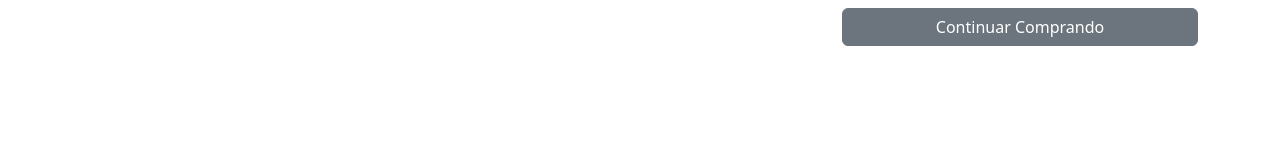
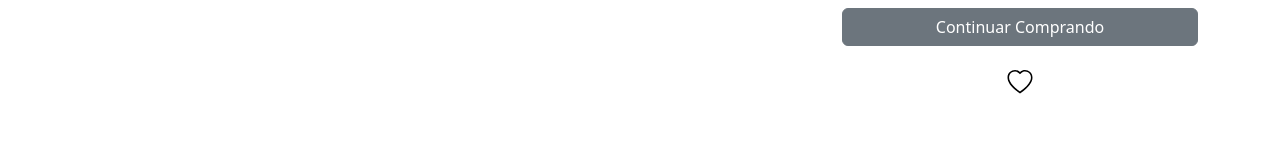
Before and after one commit to Lucasninevrau/SOFTWARE-Hoteis, a Next.js app: page /produto/1 in a window 1280 px wide. Shown: the part 511-671 px from the top of the page. Built offline with nearby package versions, Linux system fonts and the light colour scheme.

Commit message:
criação da lista de desejos e função para puxa os itens para lista de desejos

```diff
--- a/src/app/components/Menu.js
+++ b/src/app/components/Menu.js
@@ -38,7 +38,7 @@ export default function Menu() {
                 </Form>
 
                 <Nav className="p-1">
-                    <Nav.Link className="mt-1" href="/home"><BsHeart className="mx-2 mt-1" size={25} />Lista de Desejo</Nav.Link>
+                    <Nav.Link className="mt-1" href="/listadesejos"><BsHeart className="mx-2 mt-1" size={25} />Lista de Desejo</Nav.Link>
                     <NavDropdown
                         title={
                             <>
--- a/src/app/produto/[id]/page.js
+++ b/src/app/produto/[id]/page.js
@@ -4,6 +4,7 @@ import Pagina from "@/app/components/Pagina"
 import { useState } from "react";
 import { Button, Carousel, Col, Form, Image, Row } from "react-bootstrap";
 import { useRouter } from "next/navigation";
+import { BsHeart } from "react-icons/bs";
 
 export default function Page() {
 
@@ -109,6 +110,17 @@ export default function Page() {
 
                     <Button variant="success" className="w-100 mb-3" onClick={adicionarAoCarrinho}>Adicionar ao Carrinho</Button>
                     <Button variant="secondary" className="w-100" onClick={() => router.push('/')}>Continuar Comprando</Button>
+                    <BsHeart
+                        className="heart-icon w-100 mb-3 mt-4"
+                        size={25}
+                        onClick={() => alert(':)')}
+                        style={{
+                            color: '#000',
+                            transition: 'color 0.5s ease',
+                        }}
+                        onMouseEnter={(e) => e.currentTarget.style.color = 'red'}
+                        onMouseLeave={(e) => e.currentTarget.style.color = '#000'}
+                    />
                 </Col>
             </Row>
         </Pagina>
```
Also changed, not shown: src/app/listadesejos/page.js (added, +19 -0 lines), src/app/globals.css (line endings or trailing spaces).
